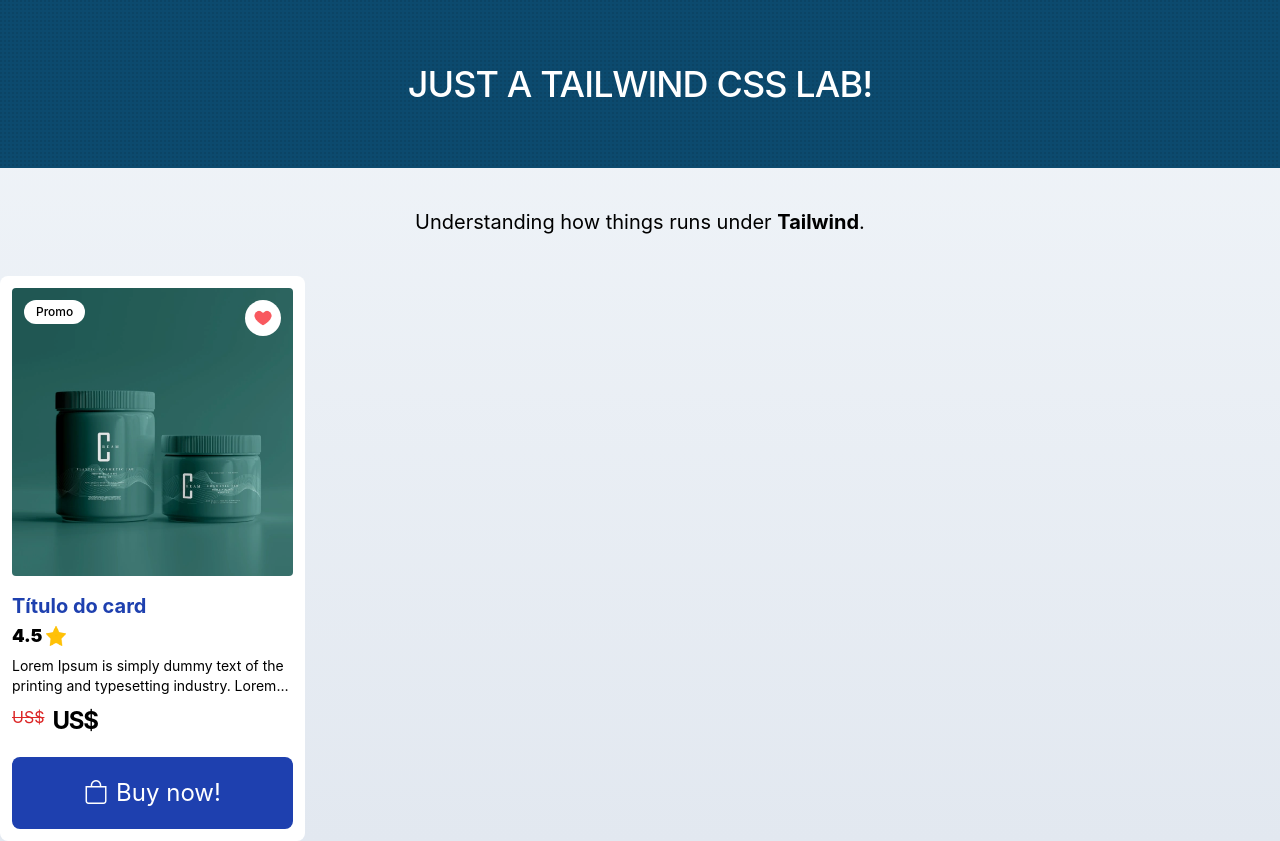
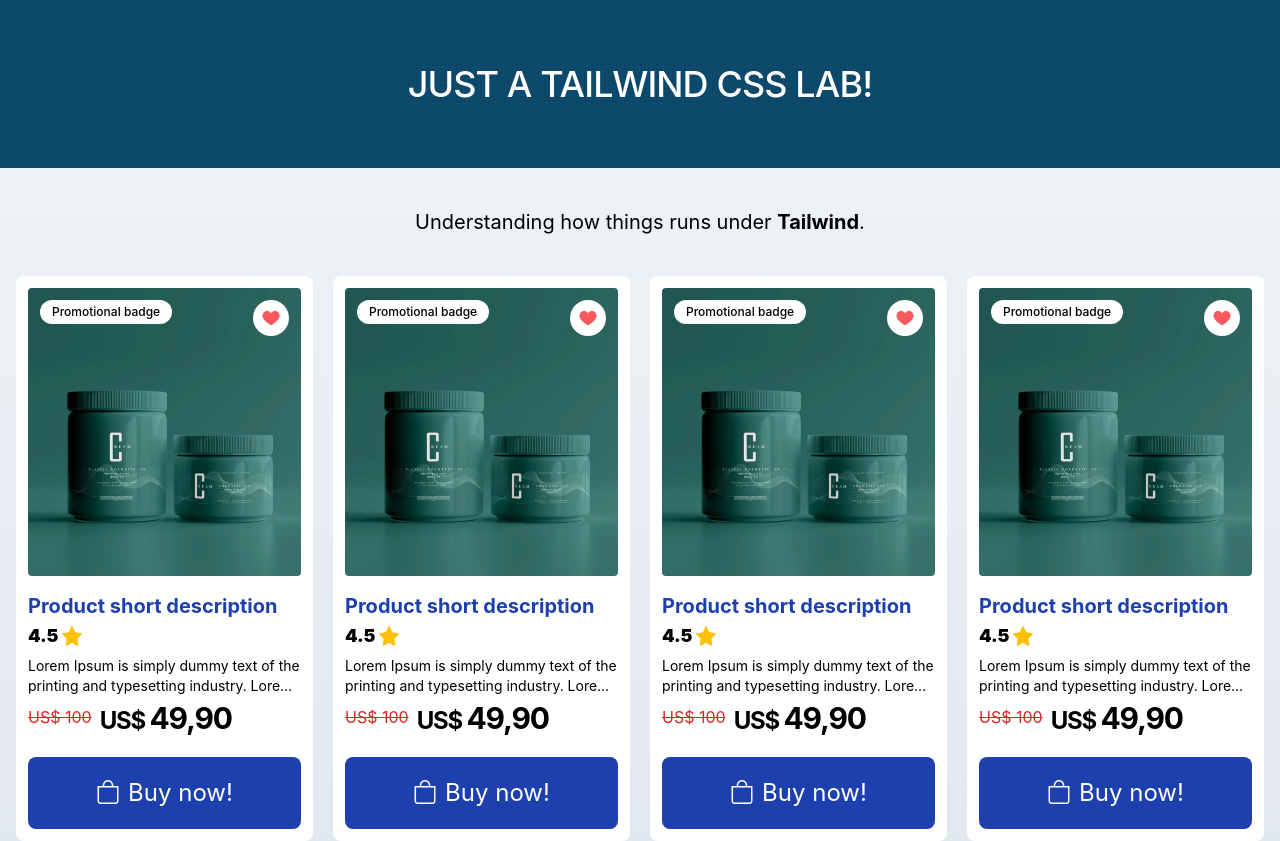
Before and after one commit to allrox/react-n-tailwind, a JavaScript app: page / in a window 1280 px wide. Built offline with nearby package versions, Linux system fonts and the light colour scheme; the HTML template or start-up script is replaced by a standard one.

Commit message:
Inserção de novos cards e padding na seção container

```diff
--- a/src/App.js
+++ b/src/App.js
@@ -19,11 +19,31 @@ function App() {
         </div>
       </header>
 
-      <div className="container grid grid-cols md:grid-cols-2 lg:grid-cols-4 gap-5 mx-auto">
+      <div className="px-4">
 
-        <ProductCard imageURL="/img/sample-image.webp" badge="Promo" title="Título do card" alt="Imagem do produto">Lorem Ipsum is simply dummy text of the printing and typesetting industry. Lorem Ipsum has been the industry's standard dummy text ever since the 1500s</ProductCard>
+        <div className="container grid grid-cols md:grid-cols-2 lg:grid-cols-4 gap-5 mx-auto">
+
+          <ProductCard imageURL="./img/sample-image.webp" badge="Promotional badge" title="Product short description" alt="Imagem do produto" oldPrice="100" price="49,90">
+            Lorem Ipsum is simply dummy text of the printing and typesetting industry. Lorem Ipsum has been the industry's standard dummy text ever since the 1500s
+          </ProductCard>
+
+          <ProductCard imageURL="./img/sample-image.webp" badge="Promotional badge" title="Product short description" alt="Imagem do produto" oldPrice="100" price="49,90">
+            Lorem Ipsum is simply dummy text of the printing and typesetting industry. Lorem Ipsum has been the industry's standard dummy text ever since the 1500s
+          </ProductCard>
+
+          <ProductCard imageURL="./img/sample-image.webp" badge="Promotional badge" title="Product short description" alt="Imagem do produto" oldPrice="100" price="49,90">
+            Lorem Ipsum is simply dummy text of the printing and typesetting industry. Lorem Ipsum has been the industry's standard dummy text ever since the 1500s
+          </ProductCard>
+
+          <ProductCard imageURL="./img/sample-image.webp" badge="Promotional badge" title="Product short description" alt="Imagem do produto" oldPrice="100" price="49,90">
+            Lorem Ipsum is simply dummy text of the printing and typesetting industry. Lorem Ipsum has been the industry's standard dummy text ever since the 1500s
+          </ProductCard>
+
+        </div>
 
       </div>
+
+
 
     </body>
 
```
